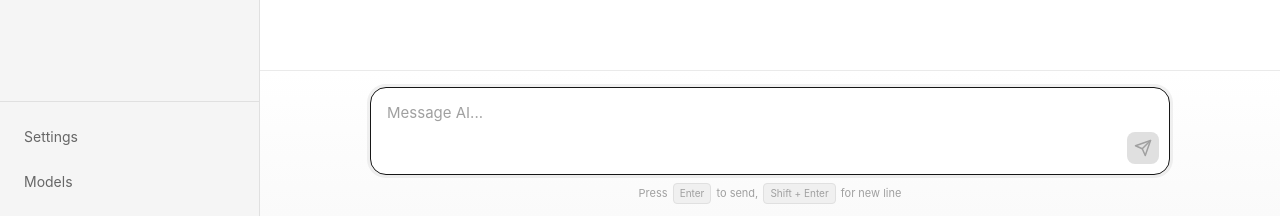
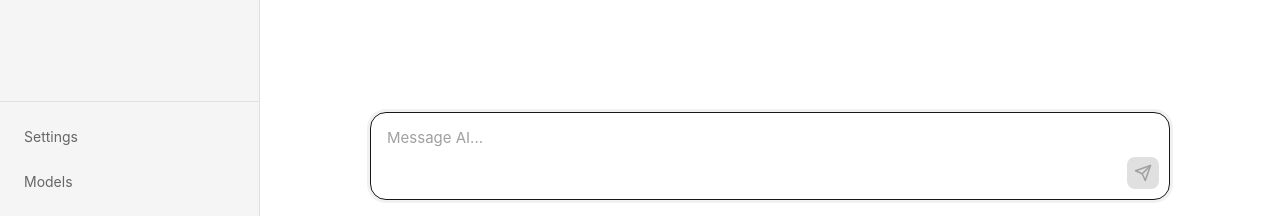
Before and after one commit to Yan-Yu-Lin/OMNI, a Nuxt app: page / in a window 1280 px wide. Shown: the part 584-800 px from the top of the page. Built offline with nearby package versions, Linux system fonts and the light colour scheme; no server answers.

Commit message:
Float input over chat area with backdrop blur
- Remove keyboard hint text
- Make input section position absolute with blur background
- Add padding-bottom to message list for scroll space

```diff
--- a/app/components/chat/Container.vue
+++ b/app/components/chat/Container.vue
@@ -53,10 +53,6 @@
           </div>
         </div>
       </form>
-
-      <p class="input-hint">
-        Press <kbd>Enter</kbd> to send, <kbd>Shift + Enter</kbd> for new line
-      </p>
     </div>
   </div>
 </template>
@@ -146,6 +142,7 @@ const handleModelSelected = (modelId: string, modelName: string) => {
 
 <style scoped>
 .chat-container {
+  position: relative;
   display: flex;
   flex-direction: column;
   height: 100%;
@@ -153,12 +150,16 @@ const handleModelSelected = (modelId: string, modelName: string) => {
 }
 
 .unified-input-section {
+  position: absolute;
+  bottom: 0;
+  left: 0;
+  right: 0;
   display: flex;
   flex-direction: column;
-  flex-shrink: 0;
-  padding: 16px 24px 12px;
-  background: linear-gradient(to top, #fafafa 0%, #fff 100%);
-  border-top: 1px solid #eaeaea;
+  padding: 16px 24px 16px;
+  background: rgba(255, 255, 255, 0.8);
+  backdrop-filter: blur(12px);
+  -webkit-backdrop-filter: blur(12px);
 }
 
 .unified-input-container {
@@ -257,21 +258,4 @@ const handleModelSelected = (modelId: string, modelName: string) => {
   transform: scale(0.98);
 }
 
-.input-hint {
-  font-size: 11px;
-  color: #a0a0a0;
-  margin-top: 8px;
-  text-align: center;
-}
-
-.input-hint kbd {
-  display: inline-block;
-  padding: 2px 6px;
-  font-family: inherit;
-  font-size: 10px;
-  background: #f0f0f0;
-  border: 1px solid #e0e0e0;
-  border-radius: 4px;
-  margin: 0 2px;
-}
 </style>
--- a/app/components/chat/MessageList.vue
+++ b/app/components/chat/MessageList.vue
@@ -115,6 +115,7 @@ watch(
   flex: 1;
   overflow-y: auto;
   scroll-behavior: smooth;
+  padding-bottom: 140px; /* Space for floating input */
 }
 
 .empty-state {
--- a/app/pages/index.vue
+++ b/app/pages/index.vue
@@ -66,10 +66,6 @@
           </div>
         </div>
       </form>
-
-      <p class="input-hint">
-        Press <kbd>Enter</kbd> to send, <kbd>Shift + Enter</kbd> for new line
-      </p>
     </div>
   </div>
 </template>
@@ -178,6 +174,7 @@ onMounted(() => {
 
 <style scoped>
 .home-page {
+  position: relative;
   display: flex;
   flex-direction: column;
   height: 100%;
@@ -232,12 +229,16 @@ onMounted(() => {
 
 /* Unified input section - matches ChatContainer */
 .unified-input-section {
+  position: absolute;
+  bottom: 0;
+  left: 0;
+  right: 0;
   display: flex;
   flex-direction: column;
-  flex-shrink: 0;
-  padding: 16px 24px 12px;
-  background: linear-gradient(to top, #fafafa 0%, #fff 100%);
-  border-top: 1px solid #eaeaea;
+  padding: 16px 24px 16px;
+  background: rgba(255, 255, 255, 0.8);
+  backdrop-filter: blur(12px);
+  -webkit-backdrop-filter: blur(12px);
 }
 
 .unified-input-container {
@@ -331,21 +332,4 @@ onMounted(() => {
   transform: scale(0.98);
 }
 
-.input-hint {
-  font-size: 11px;
-  color: #a0a0a0;
-  margin-top: 8px;
-  text-align: center;
-}
-
-.input-hint kbd {
-  display: inline-block;
-  padding: 2px 6px;
-  font-family: inherit;
-  font-size: 10px;
-  background: #f0f0f0;
-  border: 1px solid #e0e0e0;
-  border-radius: 4px;
-  margin: 0 2px;
-}
 </style>
```
